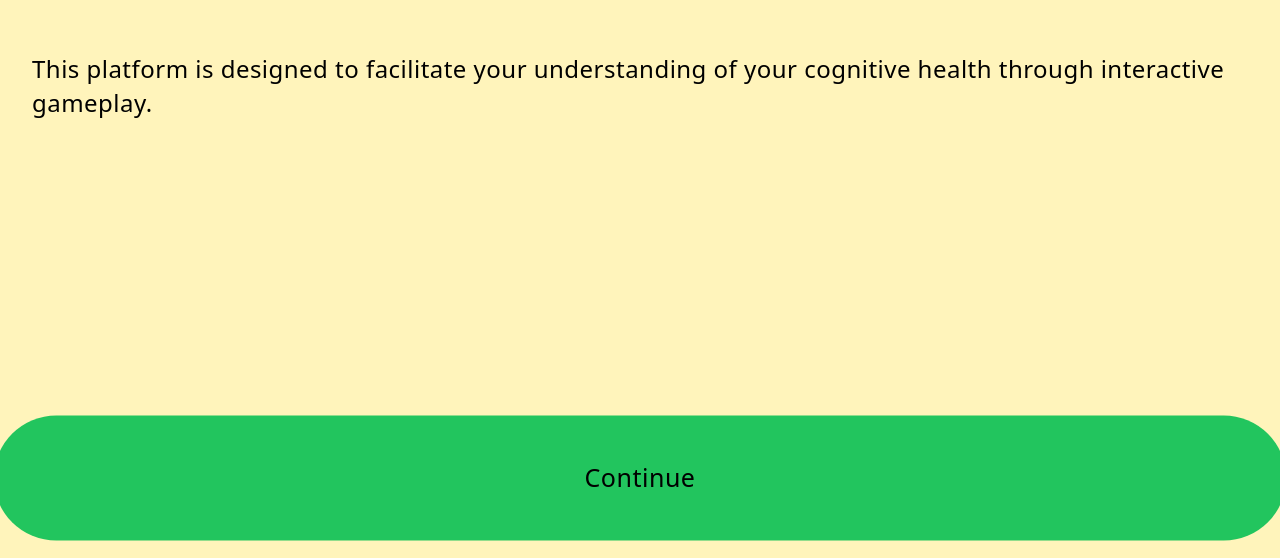
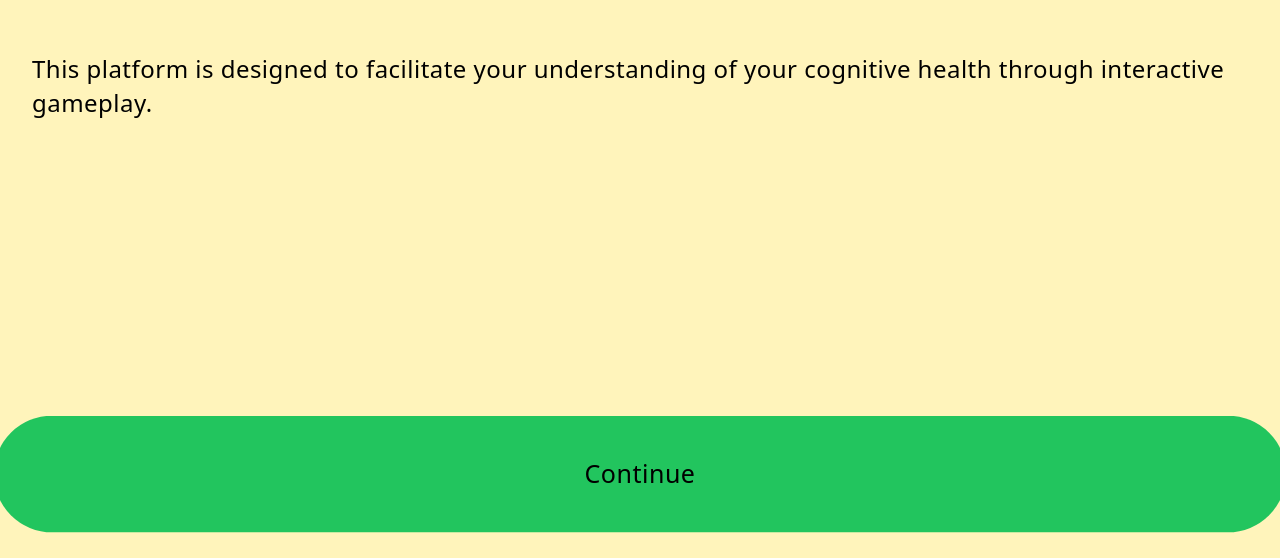
Before and after one commit to ntnon/svelte-cog, a SvelteKit app: page / in a window 1280 px wide. Shown: the part 242-800 px from the top of the page. Built offline with nearby package versions, Linux system fonts and the light colour scheme.

Commit message:
minor visual adjustment

```diff
--- a/src/components/Stage.svelte
+++ b/src/components/Stage.svelte
@@ -33,7 +33,7 @@
 			{/if}
 		</span>
 	</span>
-	<span class="bottom">
+	<span class="bottom pb-2">
 		<span class="flex flex-grow center p-5"> <slot name="next" /></span>
 	</span>
 </div>
```
